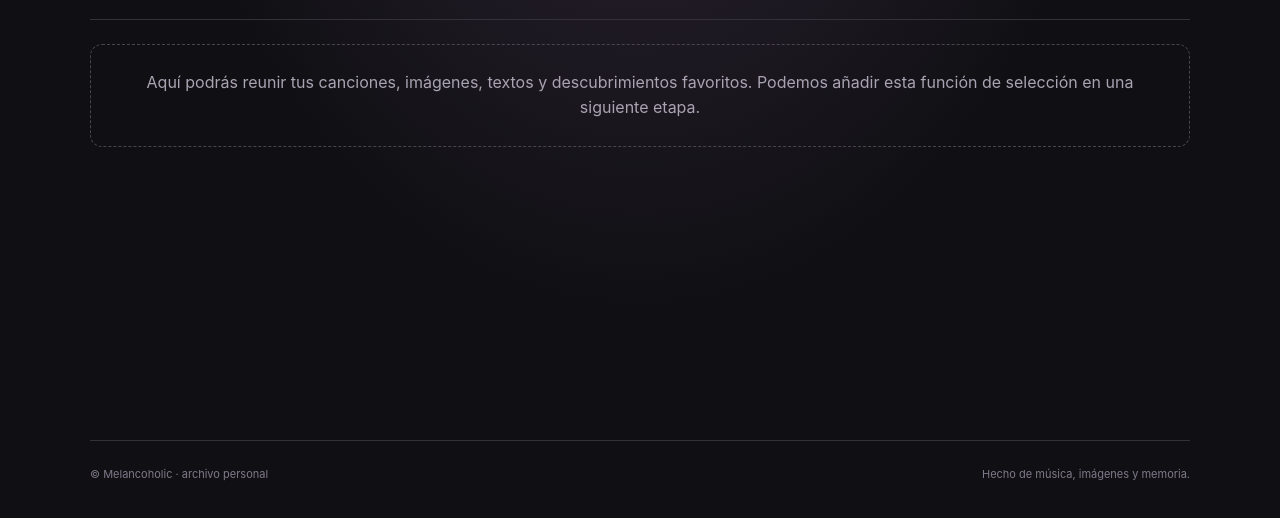
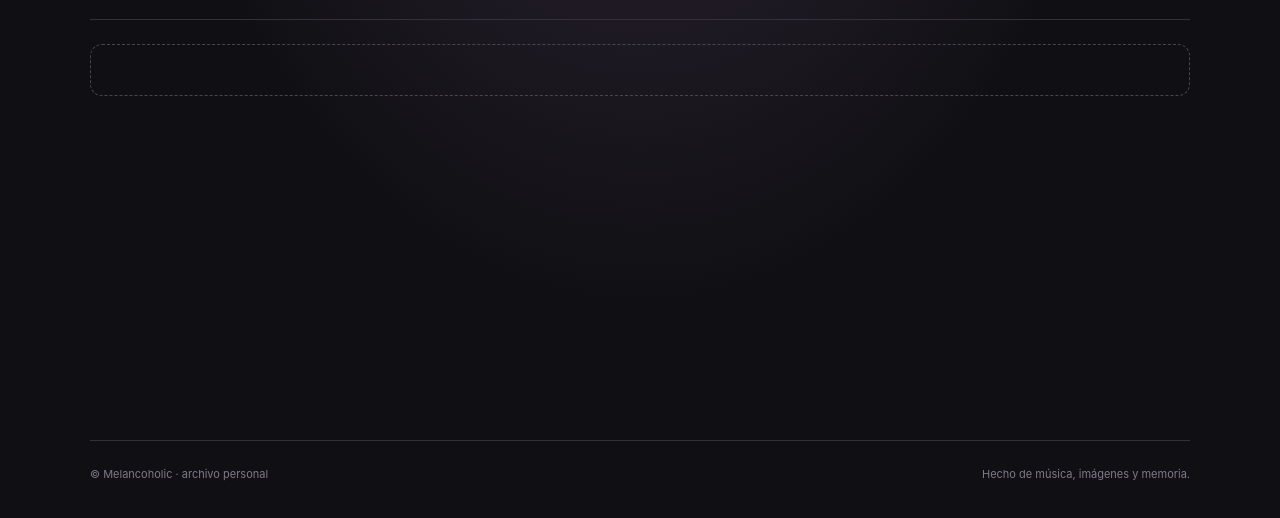
Before and after one commit to ckrimson8/melancoholic, a plain HTML site: page index.html in a window 1280 px wide. Both pictures are taken after a click on the button "Favoritos". Shown: the part 299-817 px from the top of the page. Drawn offline with Linux system fonts and the light colour scheme.

Commit message:
Update index.html

```diff
--- a/index.html
+++ b/index.html
@@ -18,10 +18,10 @@
 <section class="view" id="view-diario"><div class="section-head"><div class="kicker">Notas al margen</div><h1>Diario personal</h1><p>Pequeños registros de días, ideas y momentos.</p></div><div id="diary-list" class="entry-list"></div></section>
 <section class="view" id="view-biblioteca"><div class="section-head"><div class="kicker">Cosas por descubrir</div><h1>Biblioteca</h1><p>Libros, videojuegos, obras de arte, películas y otros hallazgos.</p></div><div id="library-list" class="library-grid"></div></section>
 <section class="view" id="view-escritura"><div class="section-head"><div class="kicker">Palabras que toman forma</div><h1>Escritura</h1><p>Poemas, relatos y textos que necesitan un poco más de espacio.</p></div><div id="writing-list" class="writing-list"></div></section>
-<section class="view" id="view-favoritos"><div class="section-head"><div class="kicker">Una pequeña selección</div><h1>Favoritos</h1><p>Un rincón reservado para aquello que quiero tener siempre cerca.</p></div><div class="empty">Aquí podrás reunir tus canciones, imágenes, textos y descubrimientos favoritos. Podemos añadir esta función de selección en una siguiente etapa.</div></section>
+<section class="view" id="view-favoritos"><div class="section-head"><div class="kicker">Una pequeña selección</div><h1>Favoritos</h1><p>Un rincón reservado para aquello que quiero tener siempre cerca.</p></div><div class="empty"></div></section>
 <section class="view" id="view-acerca"><div class="section-head"><div class="kicker">Detrás del archivo</div><h1>Acerca de</h1><p>Melancoholic es un espacio personal, en construcción constante.</p></div><div class="entry"><h2>Una colección de fragmentos</h2><p>Deseo resignificar mi dolor, necesito dar riendas a mi existencia porque simplemente no puedo elegir no vivir. Deseo que romperme sea motivo de descubrir nuevas maneras de reconstruirme. Así deba hacerlo una y otra vez.
 
-No pretende ser un catálogo perfecto. Es un archivo vivo, subjetivo y cambiante.
+
 
 Sound which comes from silence... is MUSIC.</p></div></section>
 </main><footer class="footer"><span>© Melancoholic · archivo personal</span><span>Hecho de música, imágenes y memoria.</span></footer></div>
```
